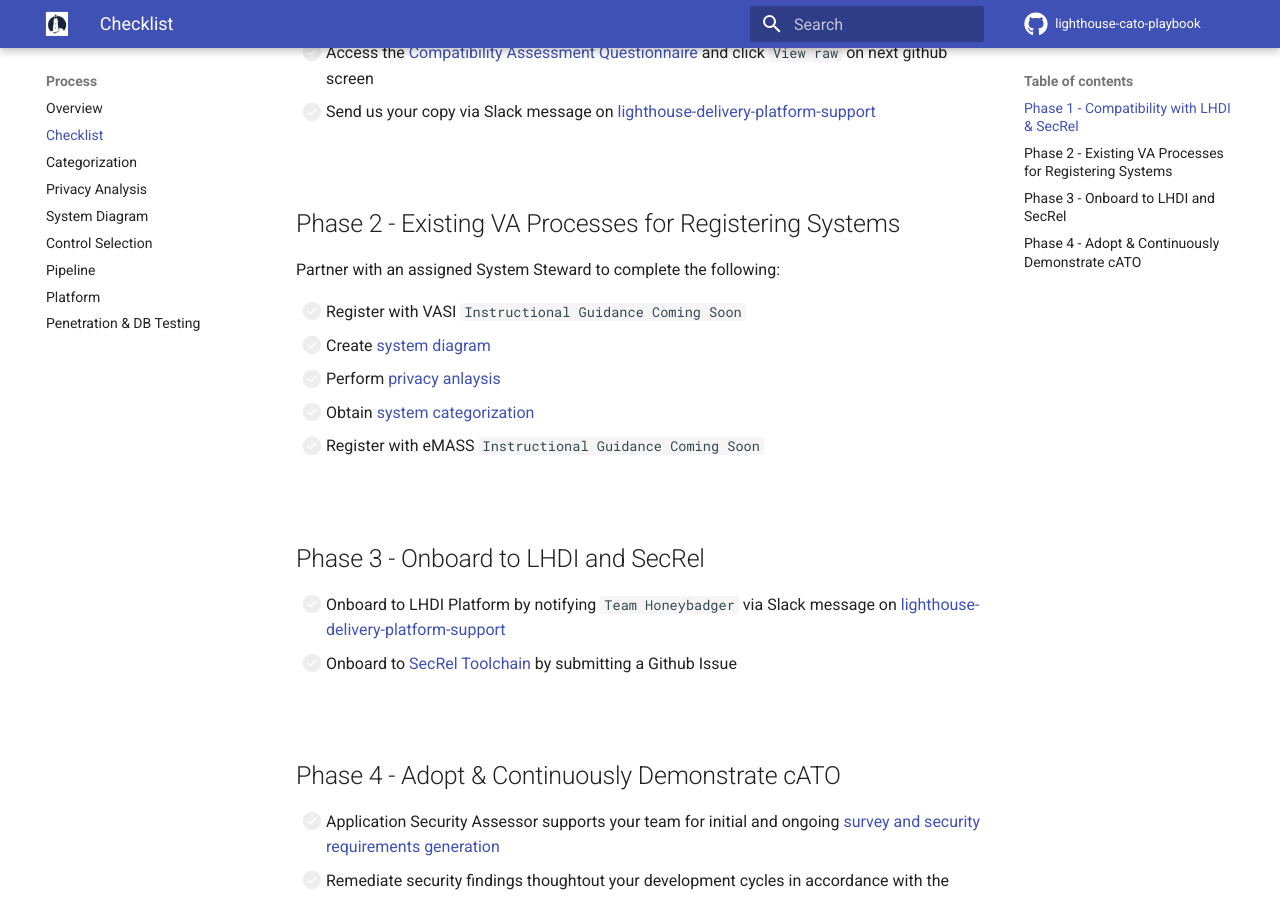
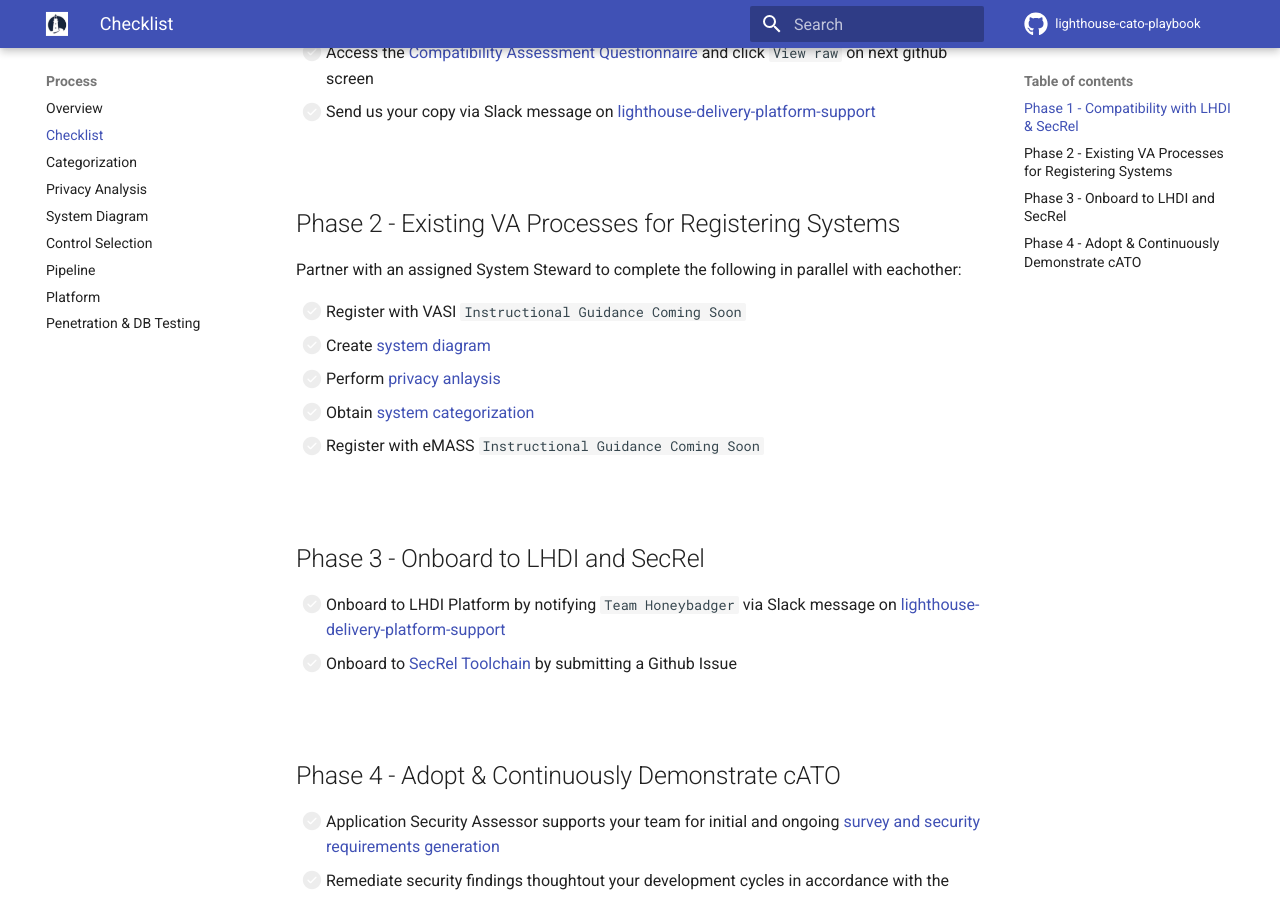
Before and after one commit to rise8-us/cato-playbook, an MkDocs documentation site: the page built from docs/checklist.md, in a window 1280 px wide and 900 px high, scrolled down 381 px. Built offline with MkDocs 1.6.1 and Material for MkDocs 9.7.7, drawn with Linux system fonts in a browser that asks for light colours; comment, search, counter and statistics services are not loaded.

Commit message:
Update checklist.md

```diff
--- a/docs/checklist.md
+++ b/docs/checklist.md
@@ -9,7 +9,7 @@ We've put together a checklist for application development teams who are looking
 <br/>
 
 ## Phase 2 - Existing VA Processes for Registering Systems
-Partner with an assigned System Steward to complete the following:
+Partner with an assigned System Steward to complete the following in parallel with eachother:
 
 - [ ] Register with VASI `Instructional Guidance Coming Soon`
 - [ ] Create [system diagram](diagram.md)
```
